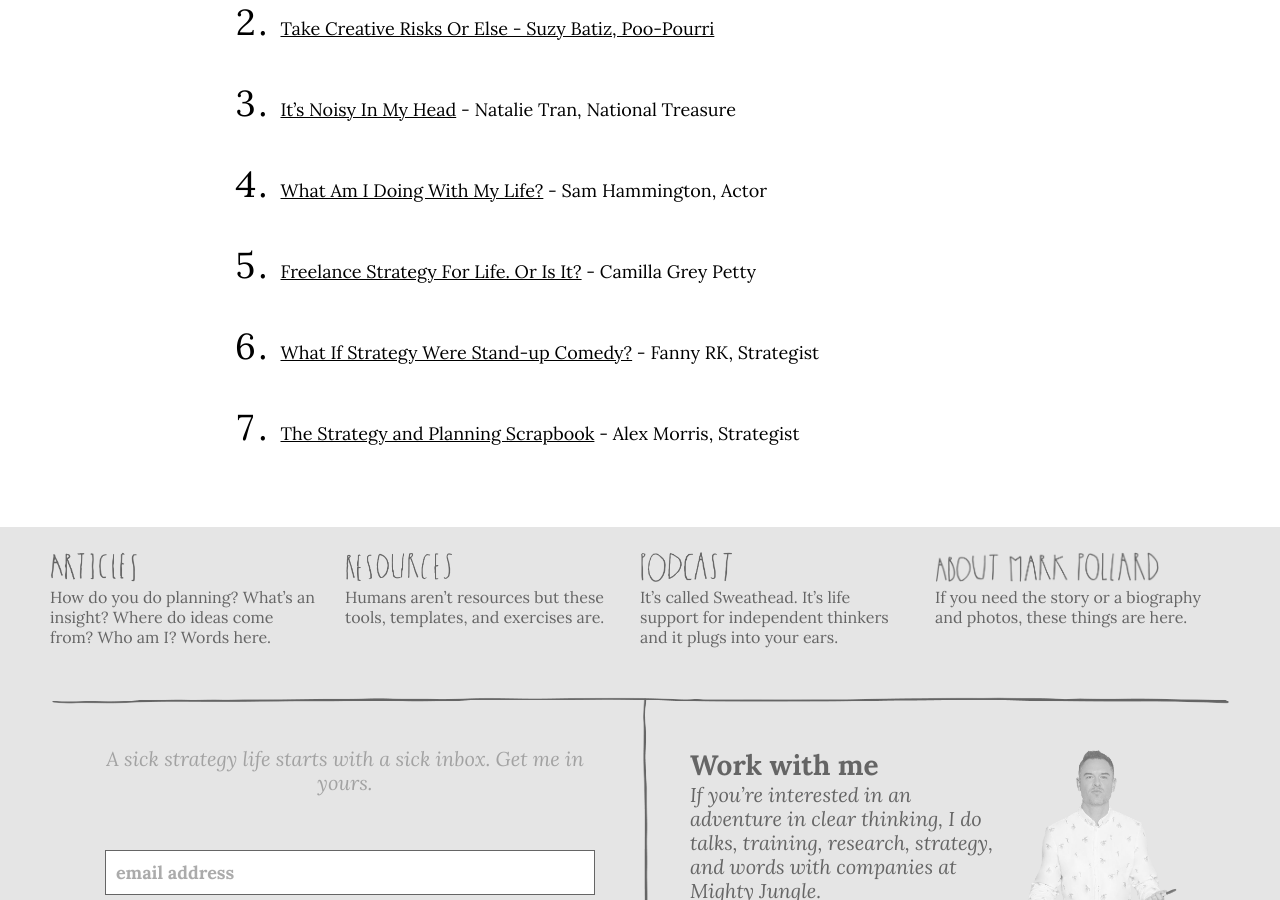
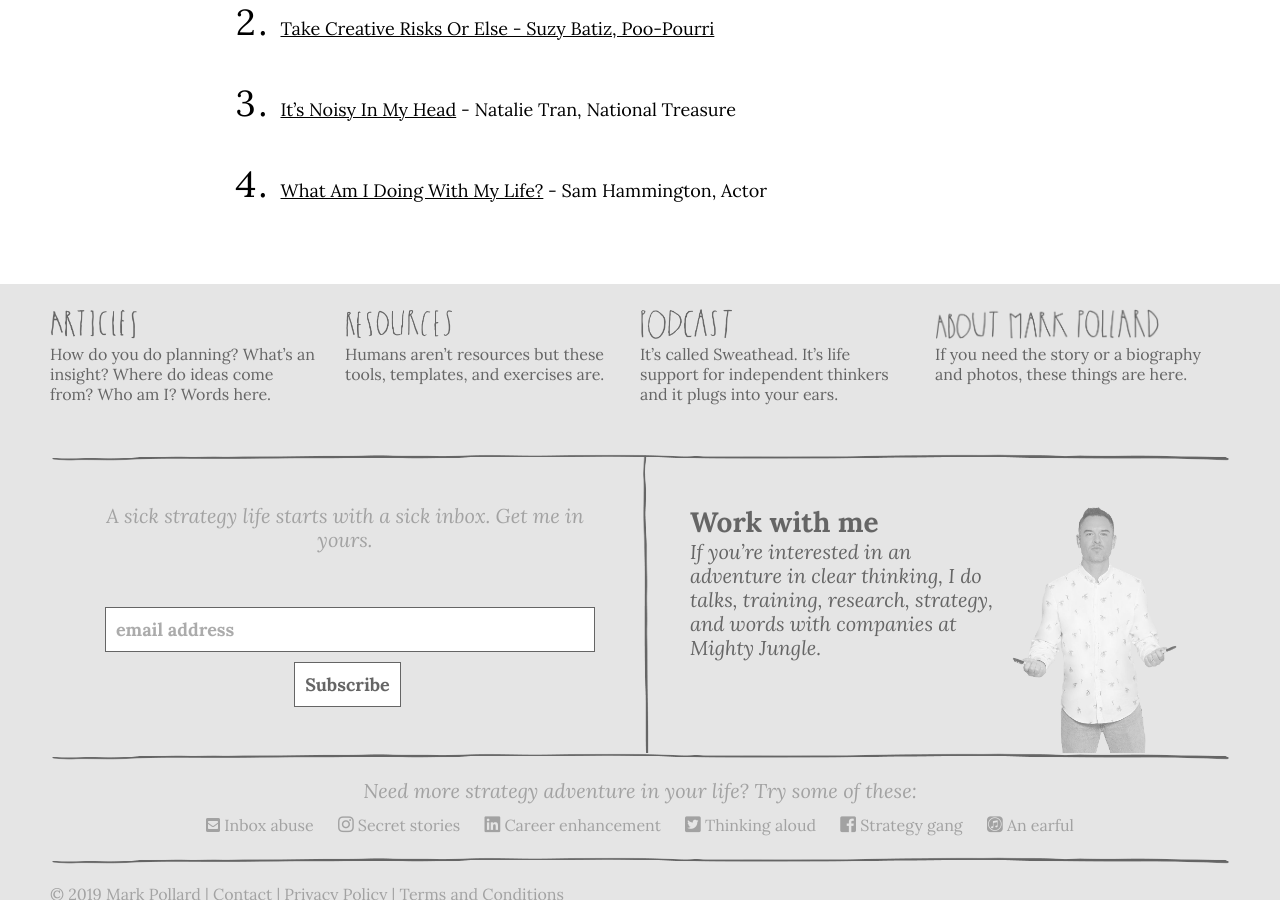
Before and after one commit to markhpollard/markhpollard.github.io, a Jekyll site: the page built from podcast.md, in a window 1280 px wide and 900 px high, scrolled down 702 px. Built offline with Jekyll 4.4.1, drawn with Linux system fonts in a browser that asks for light colours; nearby versions of some CDN libraries.

Commit message:
Updated Podcast

```diff
--- a/podcast.md
+++ b/podcast.md
@@ -15,9 +15,3 @@ layout: podcast
 3. [It's Noisy In My Head](https://anchor.fm/sweathead-with-mark-pollard/episodes/Its-Noisy-In-My-Head---Natalie-Tran--National-Treasure-e2pnfp) - Natalie Tran, National Treasure
 
 4. [What Am I Doing With My Life?](https://anchor.fm/sweathead-with-mark-pollard/episodes/What-Am-I-Doing-With-My-Life----Sam-Hammington--Actor-e2oor8) - Sam Hammington, Actor
-
-5. [Freelance Strategy For Life. Or Is It?](https://anchor.fm/sweathead-with-mark-pollard/episodes/Freelance-Strategy-For-Life--Or-Is-It----Camilla-Grey-Petty--Freelance-Strategist-e2kenc) - Camilla Grey Petty
-
-6. [What If Strategy Were Stand-up Comedy?](https://anchor.fm/sweathead-with-mark-pollard/episodes/What-If-Strategy-Were-Stand-up-Comedy----Fanny-RK--Strategist-e2hvvq) - Fanny RK, Strategist
-
-7. [The Strategy and Planning Scrapbook](https://anchor.fm/sweathead-with-mark-pollard/episodes/The-Strategy-and-Planning-Scrapbook---Alex-Morris--Strategist-e2fjp4) - Alex Morris, Strategist
```
